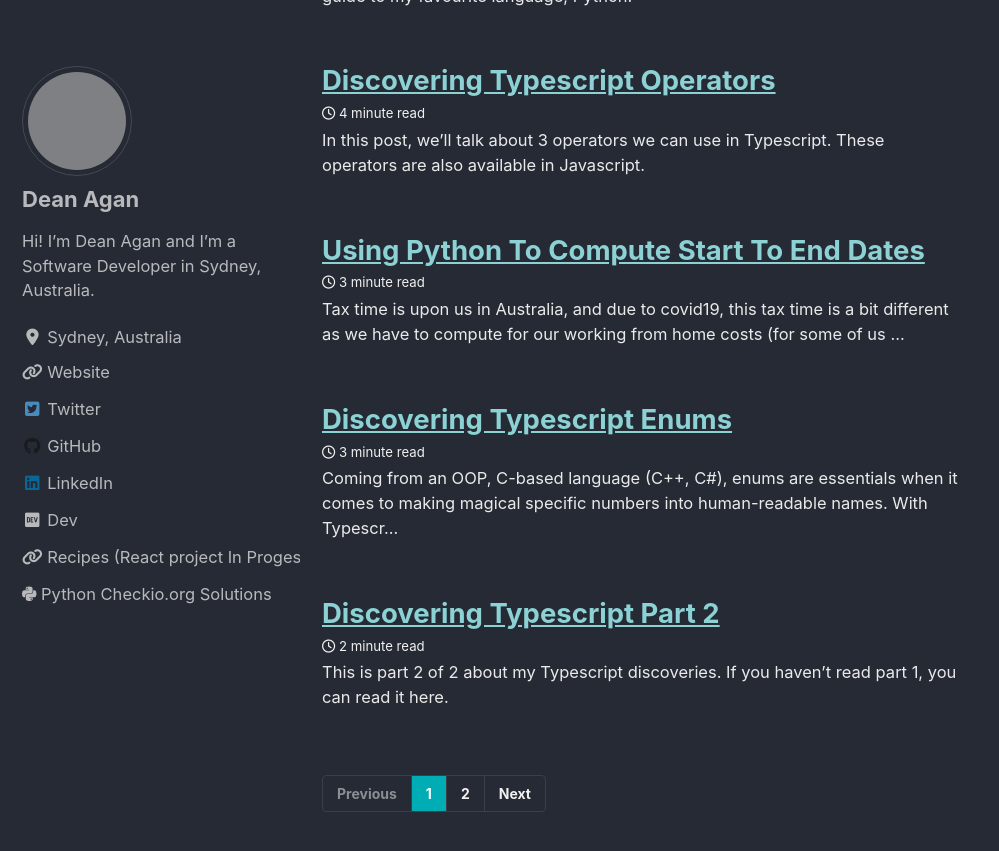
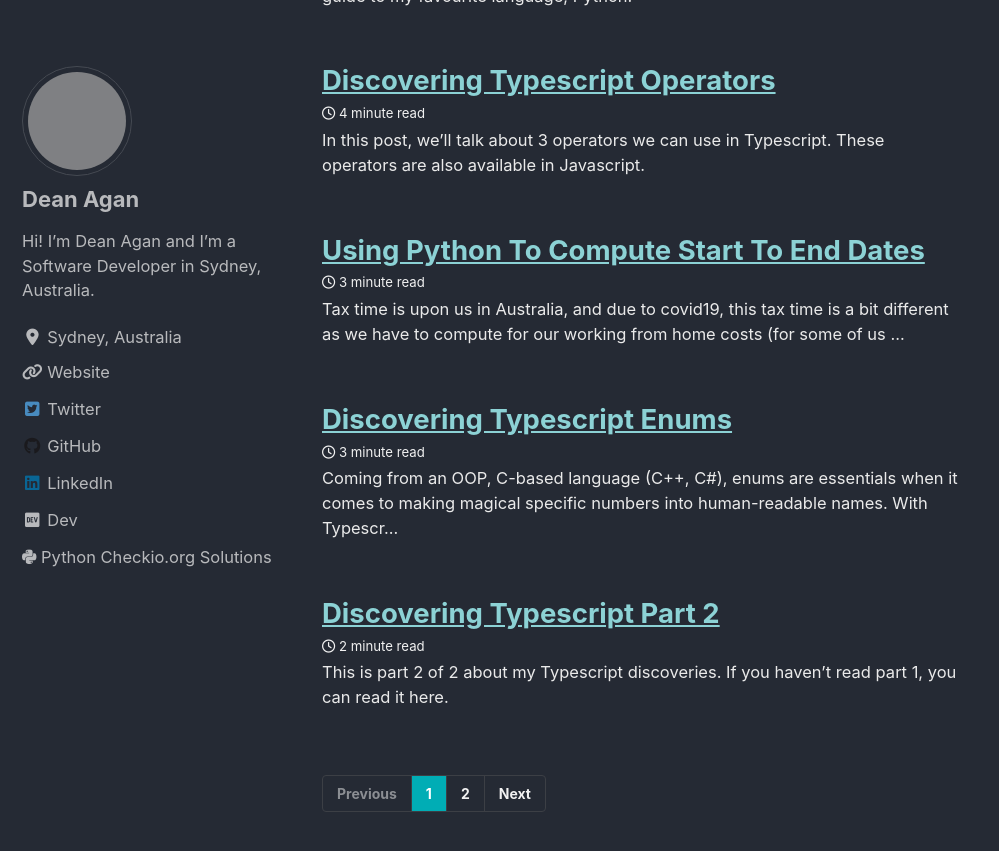
Before and after one commit to deanagan/deanagan.github.io, a Jekyll site: the page built from index.html, in a window 1280 px wide and 900 px high, scrolled down 334 px. Shown: the top 851 px of the window, without its empty margins (0-999 px from the left). Built offline with Jekyll 4.4.1, drawn with Linux system fonts in a browser that asks for light colours; cached includes are drawn as plain includes; nearby versions of some CDN libraries; the list of posts is cut into pages by our own code; grey boxes are pictures that could not be loaded.

Commit message:
Removed recipes link

```diff
--- a/_config.yml
+++ b/_config.yml
@@ -130,10 +130,6 @@ author:
     - label: "Dev"
       icon: "fab fa-fw fa-dev"
       url: "https://dev.to/deanagan"
-
-    - label: "Recipes (React project In Progess)"
-      icon: "fas fa-fw fa-link"
-      url: "http://deanagan.github.io/recipes"
 
     - label: "Python Checkio.org Solutions"
       icon: "fab fa-python"
```
